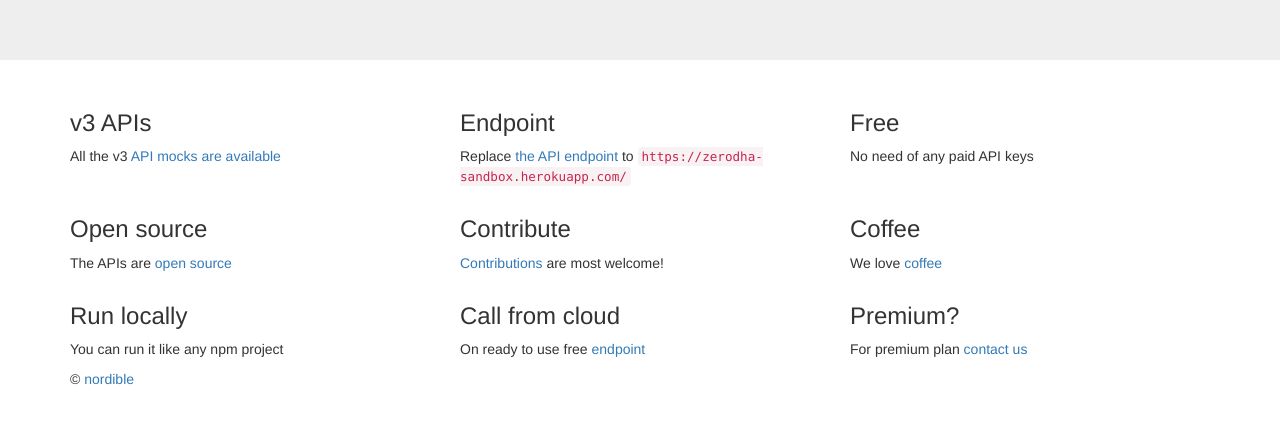
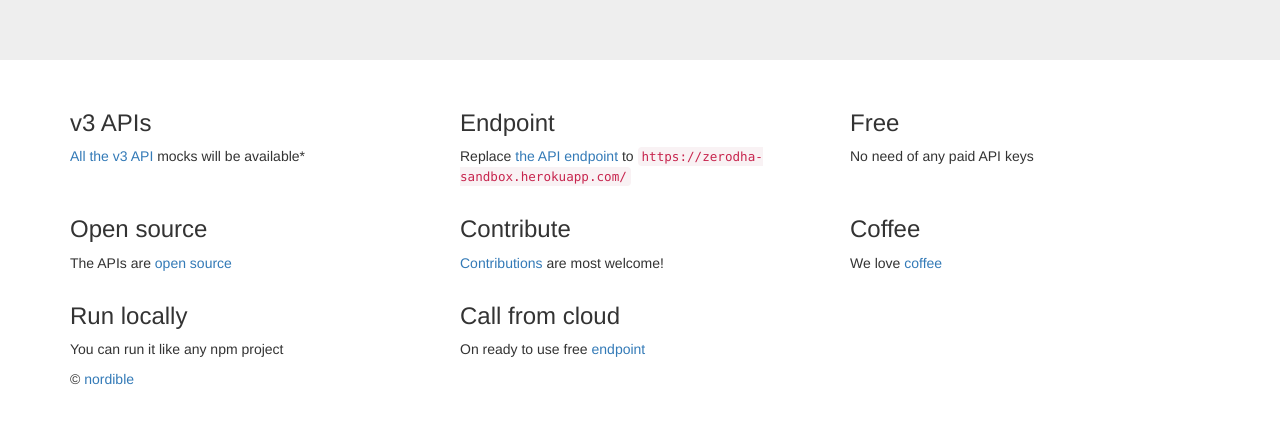
Before and after one commit to xameeramir/zerodha-sandbox, a website: page index.html in a window 1280 px wide. Shown: the part 144-568 px from the top of the page. Drawn offline with nearby package versions, Linux system fonts and the light colour scheme.

Commit message:
communication

```diff
--- a/index.html
+++ b/index.html
@@ -19,7 +19,7 @@
   <div class="row">
     <div class="col-sm-4">
       <h3>v3 APIs</h3>
-      <p>All the v3 <a href="https://kite.trade/docs/connect/v3/">API mocks are available</a></p>
+      <p><a href="https://kite.trade/docs/connect/v3/">All the v3 API</a> mocks will be available*</p>
     </div>
     <div class="col-sm-4">
       <h3>Endpoint</h3>
@@ -55,10 +55,10 @@
       <h3>Call from cloud</h3>
       <p>On ready to use free <a href="https://zerodha-sandbox.herokuapp.com/">endpoint</a></p>
     </div>
-    <div class="col-sm-4">
+    <!-- <div class="col-sm-4">
       <h3>Premium?</h3>
       <p>For premium plan <a href="mailto:info@nordible.com"> contact us</a></p>
-    </div>
+    </div> -->
   </div>
 
   <footer>&copy; <a href="https://nordible.com/">nordible</a></footer>
```
